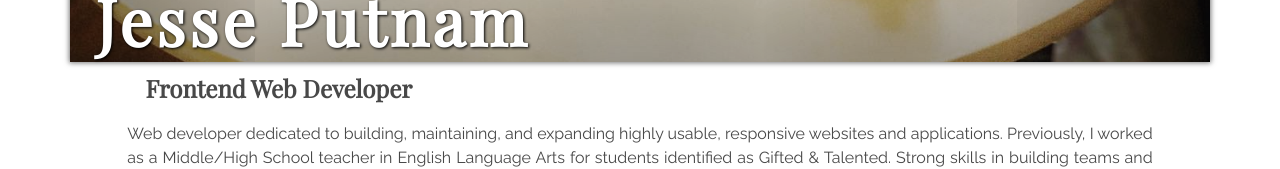
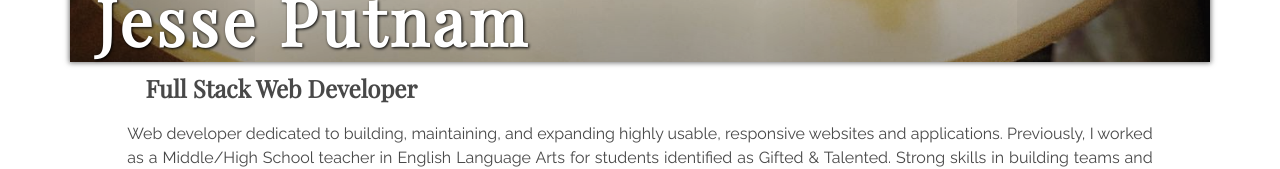
Before and after one commit to jessejputnam/react_portfolio, a React (Create React App) app: page / in a window 1280 px wide. Shown: the part 535-704 px from the top of the page. Built offline with nearby package versions, Linux system fonts and the light colour scheme; a web font is replaced by a local one.

Commit message:
Change job title and update resume

```diff
--- a/src/components/TitleCard/TitleCard.js
+++ b/src/components/TitleCard/TitleCard.js
@@ -5,7 +5,7 @@ const TitleCard = () => {
   return (
     <div className={styles.TitleCard}>
       <h1>Jesse Putnam</h1>
-      <h2>Frontend Web Developer</h2>
+      <h2>Full Stack Web Developer</h2>
     </div>
   );
 };
```
Also changed, not shown: 1 other file (tests, documents, lock files or other folders).
